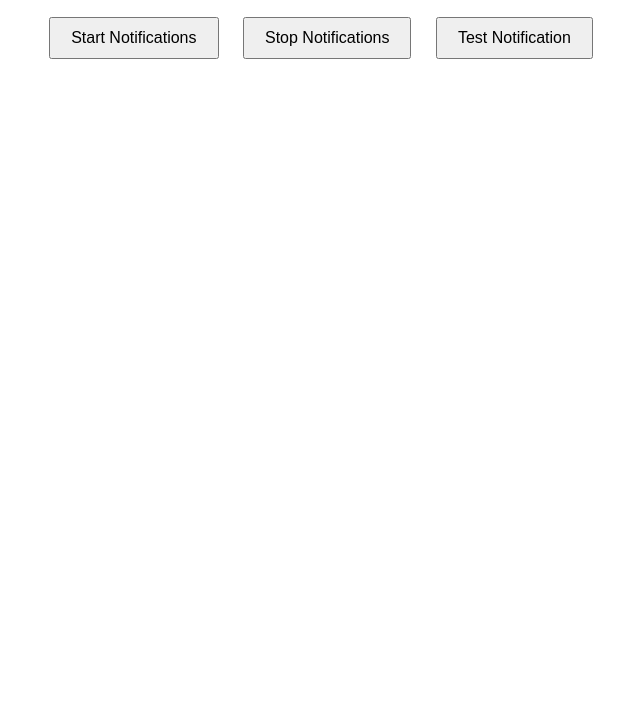
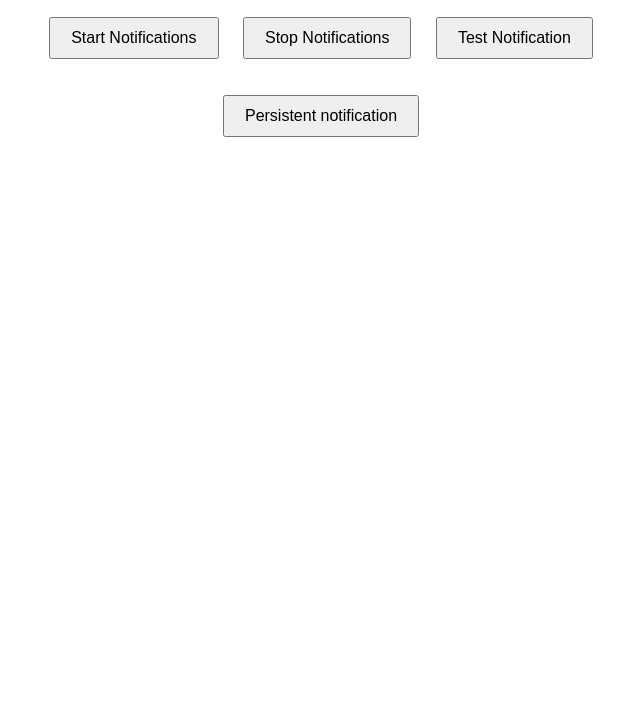
Before and after one commit to hellohimesh/local-notification, a plain HTML site: page index.html in a window 1280 px wide. Shown: the part 73-800 px from the top of the page, without its empty margins (319-959 px from the left). Drawn offline with Linux system fonts and the light colour scheme.

Commit message:
local notification

```diff
--- a/index.html
+++ b/index.html
@@ -12,6 +12,7 @@
     <button id="startButton">Start Notifications</button>
     <button id="stopButton">Stop Notifications</button>
     <button id="testNotificationButton">Test Notification</button>
+    <p><button onclick="persistentNotification()">Persistent notification</button></p>
 
     <script src="main.js"></script>
 </body>
--- a/main.js
+++ b/main.js
@@ -7,6 +7,20 @@ if ('serviceWorker' in navigator) {
             console.error('Service Worker registration failed:', error);
         });
 }
+function persistentNotification() {
+    if (!('Notification' in window) || !('ServiceWorkerRegistration' in window)) {
+      alert('Persistent Notification API not supported!');
+      return;
+    }
+
+    try {
+      navigator.serviceWorker.getRegistration()
+        .then((reg) => reg.showNotification("Hi there - persistent!"))
+        .catch((err) => alert('Service Worker registration error: ' + err));
+    } catch (err) {
+      alert('Notification API error: ' + err);
+    }
+  }
 
 document.addEventListener('DOMContentLoaded', () => {
     const startButton = document.getElementById('startButton');
```
Also changed, not shown: manifest.json.
